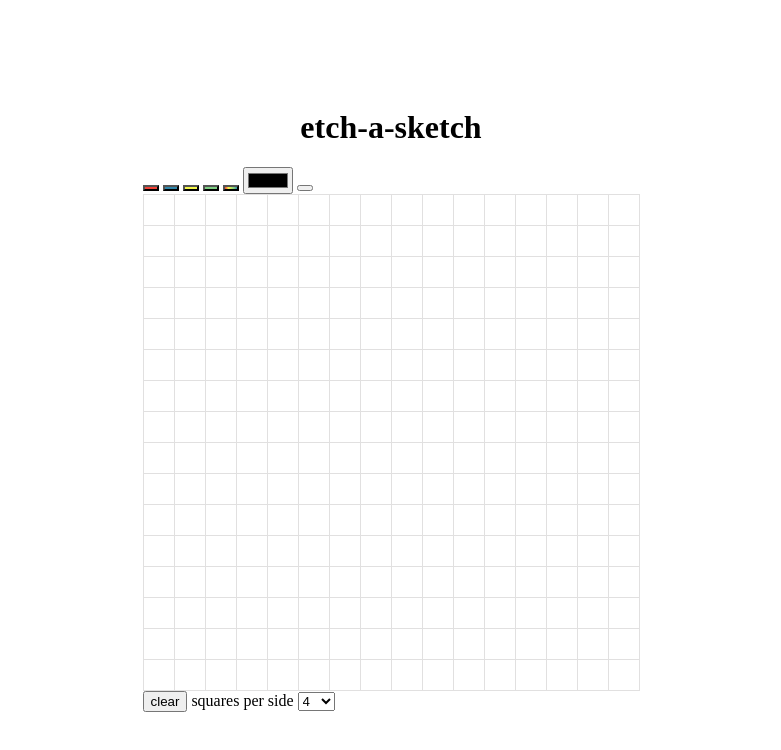
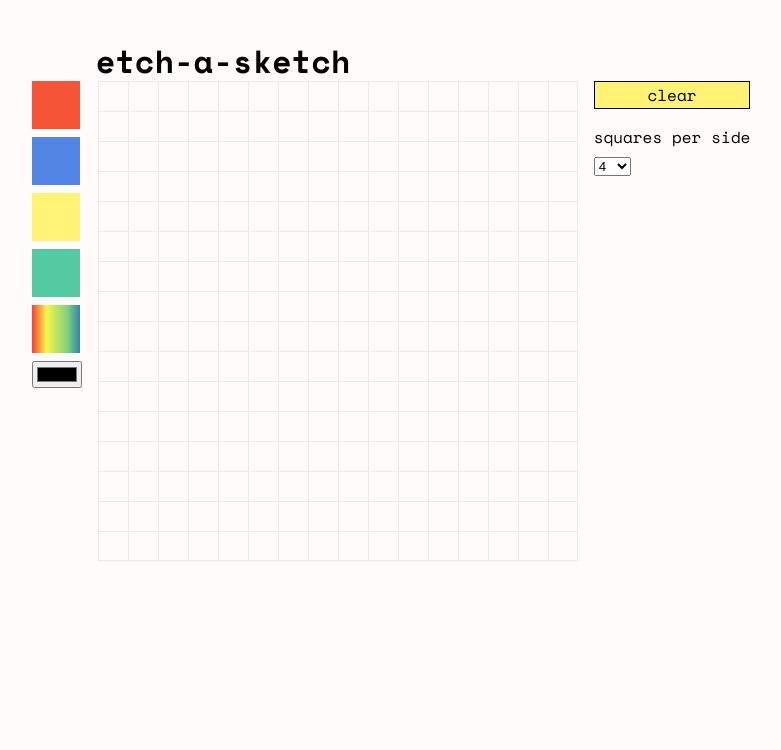
Before and after one commit to gordokay/etch-a-sketch, a plain HTML site: page index.html in a window 1280 px wide. Shown: the whole page, without its empty margins (249-1030 px from the left). Drawn offline with nearby package versions, Linux system fonts and the light colour scheme.

Commit message:
Update styling

```diff
--- a/app.js
+++ b/app.js
@@ -16,8 +16,8 @@ function etchASketch() {
       for(let j = 0; j < squaresPerSide; j++) {
         const square = document.createElement('div');
         square.classList.add('square');
-        square.style.width = `${GRID_SIZE / squaresPerSide}px`;
-        square.style.height = `${GRID_SIZE / squaresPerSide}px`;
+        square.style.width = `${Math.floor(GRID_SIZE / squaresPerSide)}px`;
+        square.style.height = `${Math.floor(GRID_SIZE / squaresPerSide)}px`;
         row.appendChild(square);
       }
       grid.appendChild(row);
--- a/index.html
+++ b/index.html
@@ -23,6 +23,7 @@
     <div class="grid"></div>
     <div class="controls">
       <button>clear</button>
+      <div>
         <label for="squares-per-side">squares per side</label>
         <select name="squares-per-side" id="squares-per-side">
           <option value="4">4</option>
@@ -36,5 +37,6 @@
         </select>
       </div>
     </div>
+  </div>
 </body>
 </html>
--- a/style.css
+++ b/style.css
@@ -1,65 +1,95 @@
+@import url('https://fonts.googleapis.com/css2?family=Space+Mono:wght@400;700&display=swap');
+
 body {
   margin: 0;
+  margin-top: 16px;
   padding: 0;
-  min-height: 100vh;
   display: flex;
   flex-direction: column;
-  justify-content: center;
   align-items: center;
+  background: #FFFBFA;
+  font-family: 'Space Mono', monospace;
 }
 
-.row {
-  width: fit-content;
+h1 + div {
   display: flex;
-  border: 1px solid #E1E0E0;
-  border-bottom: none;
+  gap: 16px;
 }
 
-.row:last-of-type {
-  border-bottom: 1px solid #E1E0E0;
+h1 {
+  transform: translateX(-168px);
+  margin-bottom: -4px;
 }
 
-.square {
-  border-right: 1px solid #E1E0E0;
+.palette {
+  display: flex;
+  flex-direction: column;
+  gap: 8px;
 }
 
-.square:last-of-type {
-  border-right: none;
+.controls {
+  display: flex;
+  flex-direction: column;
+  gap: 16px;
 }
 
-.color-selectors {
-  display: flex;
-  order: 2;
-}
-
-.color-selector {
-  margin: 8px;
-  width: 64px;
-  height: 64px;
-  display: flex;
+.palette button {
+  width: 48px;
+  height: 48px;
   cursor: pointer;
+  border: none;
 }
 
 .blue {
-  background-color: #2E86AB;
+  background-color: #5386E4;
 }
 
 .red {
-  background-color: #F24236;
+  background-color: #F55536;
 }
 
 .yellow {
-  background-color: #F5F749;
+  background-color: #FFF275;
 }
 
 .green {
-  background-color: #7DCE82;
+  background-color: #53CAA1;
 }
 
 .rainbow {
   background: linear-gradient(90deg, #F24236 0%, #F5F749 30%, #7DCE82 75%, #2E86AB 100%);
 }
 
-button {
-  order: 1;
+.eraser {
+  background: transparent;
 }
+
+label {
+  display: block;
+  margin-bottom: 4px;
+}
+
+.controls button {
+  font: inherit;
+  background: #FFF275;
+  border: 1px solid black;
+}
+
+.row {
+  display: flex;
+}
+
+.square {
+  border: 1px solid #EDE9EB;
+  border-right: none;
+  border-bottom: none;
+  box-sizing: border-box;
+}
+
+.square:last-child {
+  border-right: 1px solid #EDE9EB;
+}
+
+.row:last-child .square {
+  border-bottom: 1px solid #EDE9EB;
+}
```
Lines whose indentation alone changed are shown as unchanged.
